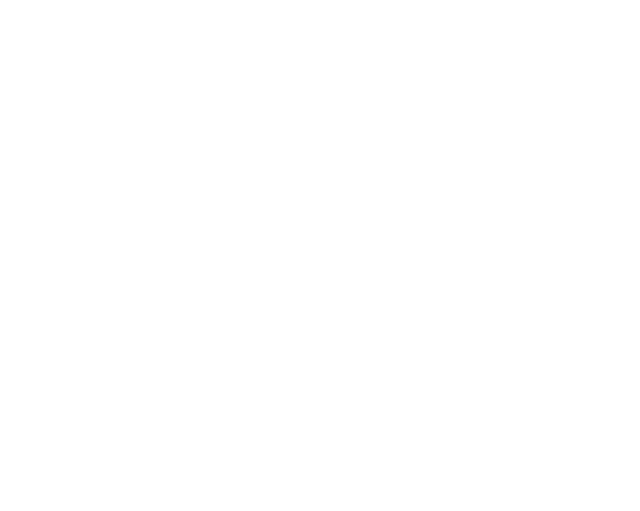
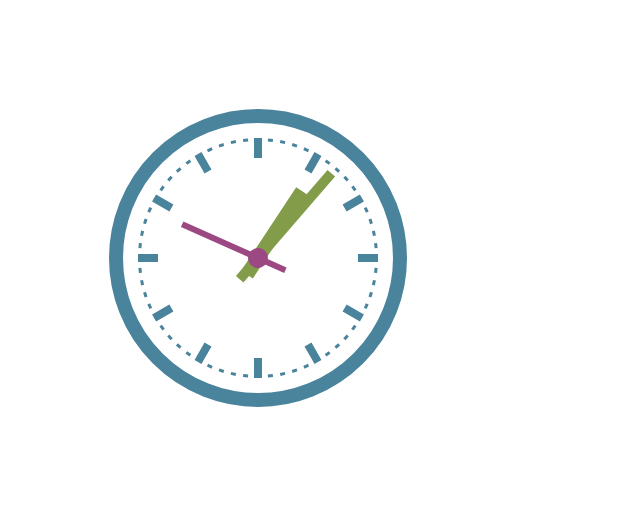
Before and after one commit to NouvelleTechno/horloge-canvas, a plain HTML site: page index.html in a window 1280 px wide. Shown: the whole page, without its empty margins (0-640 px from the left). Drawn offline with Linux system fonts and the light colour scheme.

Commit message:
Fin Live

```diff
--- a/index.html
+++ b/index.html
@@ -6,7 +6,7 @@
     <title>Horloge</title>
 </head>
 <body>
-
+    <canvas width="500" height="500" id="horloge"></canvas>
 
     <script src="js/scripts.js"></script>
 </body>
--- a/js/scripts.js
+++ b/js/scripts.js
@@ -0,0 +1,102 @@
+setInterval(horloge, 100)
+
+function horloge(){
+    // Date actuelle
+    let now = new Date()
+    let hr = now.getHours()
+    let min = now.getMinutes()
+    let sec = now.getSeconds()
+
+    // Heures au format 12h
+    hr = hr >= 12 ? hr - 12 : hr
+
+    // On va chercher le canvas
+    const ctx = document.querySelector("#horloge").getContext("2d")
+    ctx.save()
+    ctx.clearRect(0, 0, 500, 500)
+
+    // On définit les couleurs
+    ctx.fillStyle = "white"
+    ctx.strokeStyle = "#49839c"
+    ctx.lineWidth = 8
+
+    // On définit le centre de l'horloge
+    ctx.translate(250, 250)
+
+    // Il faut définir le 0 en haut
+    ctx.rotate(-Math.PI / 2)
+
+    // Marquage des heures
+    ctx.save()
+    for(let heure = 0; heure < 12; heure++){
+        ctx.beginPath()
+        ctx.rotate(Math.PI / 6)
+        ctx.moveTo(100, 0)
+        ctx.lineTo(120, 0)
+        ctx.stroke()
+    }
+    ctx.restore()
+
+    // Marquage des minutes
+    // On change la taille du trait
+    ctx.lineWidth = 5
+    ctx.save()
+    for(let minute = 0; minute < 60; minute++){
+        // On vérifie si minute n'est pas multiple de 5
+        if(minute % 5 != 0){
+            ctx.beginPath()
+            ctx.moveTo(117, 0)
+            ctx.lineTo(120, 0)
+            ctx.stroke()
+        }
+        ctx.rotate(Math.PI / 30)
+    }
+    ctx.restore()
+
+    // Aiguille des heures
+    ctx.strokeStyle = "#839c49"
+    ctx.lineWidth = 14
+    // On fait tourner l'aiguille de l'angle correspondant à l'heure qu'il est
+    ctx.save()
+    ctx.rotate(hr * (Math.PI / 6) + min * (Math.PI / 360) + sec * (Math.PI / 21600))
+    ctx.beginPath()
+    ctx.moveTo(-20, 0)
+    ctx.lineTo(80, 0)
+    ctx.stroke()
+    ctx.restore()
+
+    // Aiguille des minutes
+    ctx.lineWidth = 10
+    ctx.save()
+    ctx.rotate(min * (Math.PI / 30) + sec * (Math.PI / 1800))
+    ctx.beginPath()
+    ctx.moveTo(-28, 0)
+    ctx.lineTo(112, 0)
+    ctx.stroke()
+    ctx.restore()
+
+    // Aiguille des secondes
+    ctx.strokeStyle = "#9c4983"
+    ctx.fillStyle = "#9c4983"
+    ctx.lineWidth = 6
+    ctx.save()
+    ctx.rotate(sec * (Math.PI / 30))
+    ctx.beginPath()
+    ctx.moveTo(-30, 0)
+    ctx.lineTo(83, 0)
+    ctx.stroke()
+    ctx.beginPath()
+    ctx.arc(0, 0, 10, 0, Math.PI * 2, true)
+    ctx.fill()
+    ctx.restore()
+
+    // Cercle
+    ctx.strokeStyle = "#49839c"
+    ctx.lineWidth = 14
+    ctx.beginPath()
+    ctx.arc(0, 0, 142, 0, Math.PI * 2, true)
+    ctx.stroke()
+
+    // On restaure le contexte final
+    ctx.restore()
+}
```
